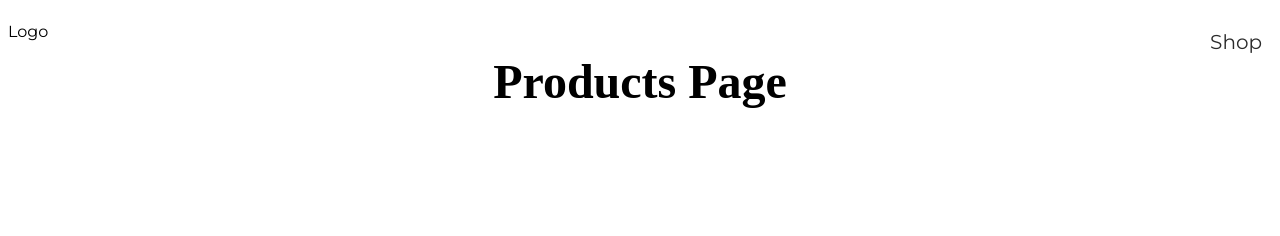
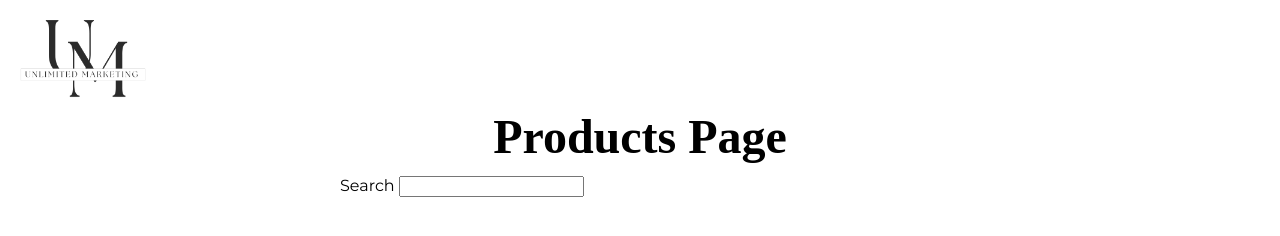
Before and after one commit to JosefineFH/josefine-holth-semester-project-2, a plain HTML site: page productPage.html in a window 1280 px wide. Drawn offline with Linux system fonts and the light colour scheme; a web font is replaced by a local one.

Commit message:
nes fixses

```diff
--- /dev/null
+++ b/js/utils/serchForProduct.js
@@ -0,0 +1 @@
+const search = document.querySelector('#search');
--- a/productPage.html
+++ b/productPage.html
@@ -7,23 +7,30 @@
   <meta http-equiv="X-UA-Compatible" content="IE=edge">
   <meta name="viewport" content="width=device-width, initial-scale=1.0">
 
-  <link rel="stylesheet" href="/css/style.css">
+  <link rel="stylesheet" href="/public/css/style.css">
 
   <title>Document</title>
 </head>
 <body>
   <nav>
-    <div class="logo">Logo</div>
+    <div class="logo">
+      <a href="/">
+        <img src="/assets/images/logo/light - 03.png" alt="" />
+      </a>
+    </div>
     <div class="menu">
       <div class="dropdown__button"><i class="fa-solid fa-bars"></i></div>
-      <div class="dropdown__items" style="display: none;">
-        <ul>
-          <li><a href="/productPage.html">Shop</a></li>
-        </ul>
+      <div class="dropdown__items" style="display: none">
+        <ul class="menu-container"></ul>
       </div>
     </div>
   </nav>
   <h1>Products Page</h1>
+
+  <form>
+    <label for="search" class="search">Search </label>
+    <input type="text" id="search" name="search" />
+  </form>
 
   <section class="product__list"></section>
 </body>
```
